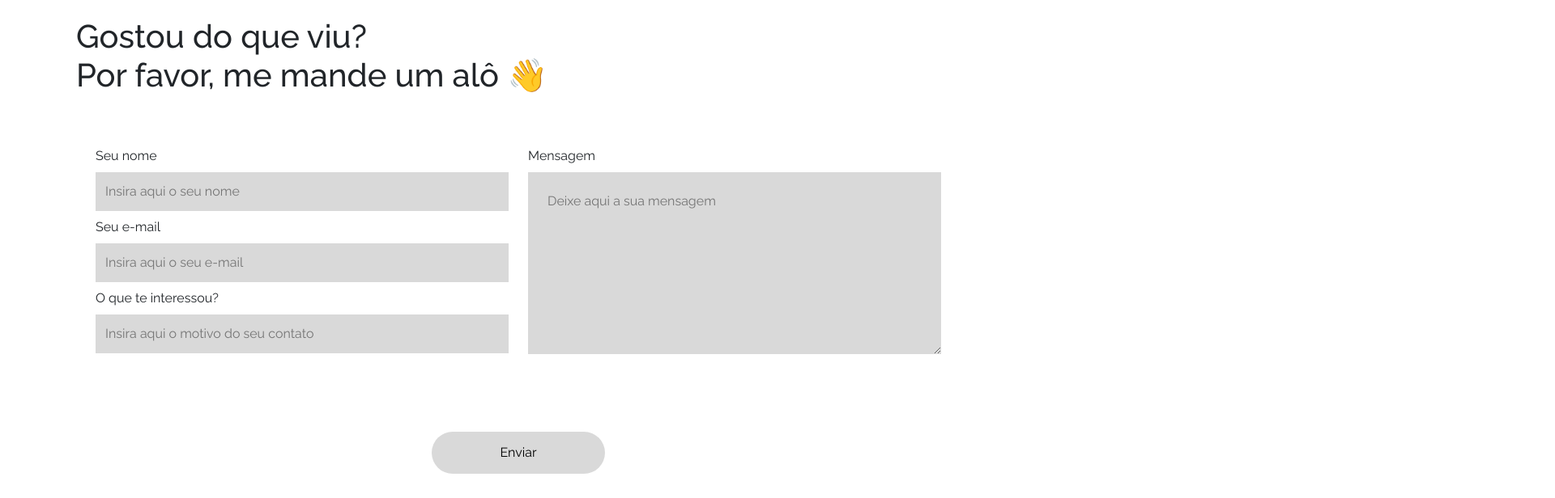
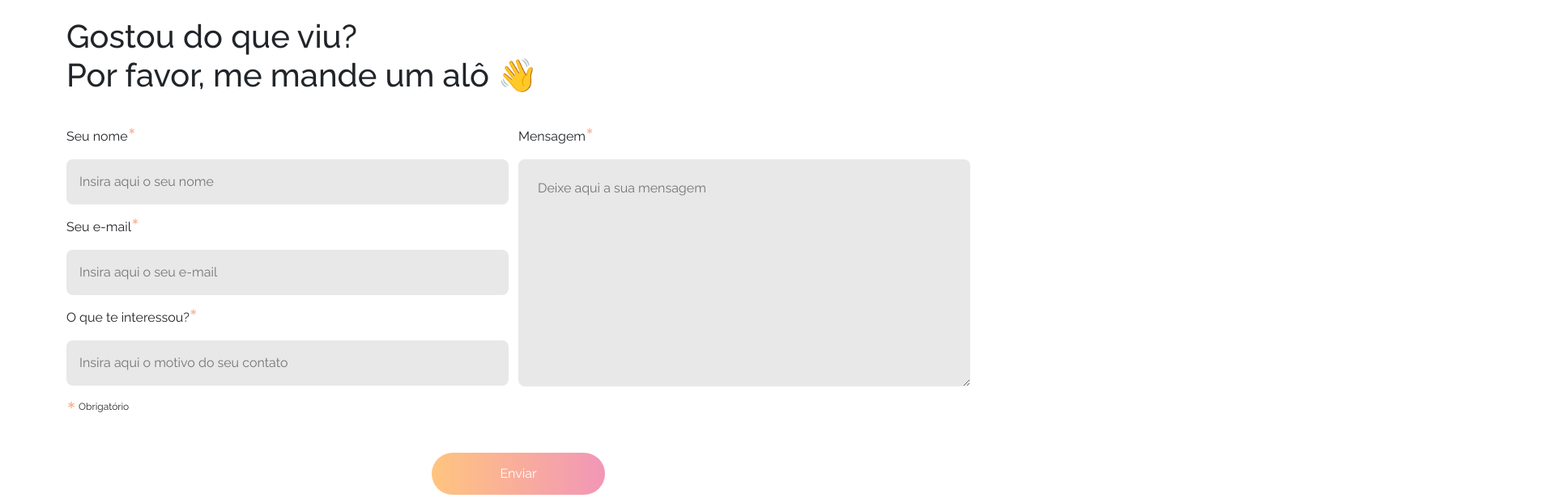
Before and after one commit to raqueldebiase/MeuWebsite, an Angular app: page / in a window 1280 px wide. Shown: the part 1920-2536 px from the top of the page at 81% size, 1920 px wide, since content can reach past the window. Built offline with nearby package versions, Linux system fonts and the light colour scheme.

Commit message:
add novo estilo form

```diff
--- a/src/app/formulario/formulario.component.css
+++ b/src/app/formulario/formulario.component.css
@@ -1,27 +1,61 @@
 form input, select {
   border: none;
-  background-color: #D9D9D9;
-  padding: 12px 12px;
+  background-color: rgba(217, 217, 217, 0.6);
+  padding: 16px 16px;
+  border-radius: 8px;
+}
 
+form label {
+  position: relative;
 }
 
 form textarea {
   border: none;
-  background-color: #D9D9D9;
-  height: 225px !important;
+  background-color: rgba(217, 217, 217, 0.6); /* Cor com 80% de opacidade */
+  height: 281px !important;
   padding: 24px;
+  border-radius: 8px;
+}
+
+form .coluna1 span,
+form .coluna2 span{
+  font-size: 10px;
+  color: #FAB396;
+  position: absolute;
+}
+
+form span{
+  font-size: 12px;
+  color: #FAB396;
+
 }
 
 form button {
-  background-color: #D9D9D9;
+  background: linear-gradient(to right, rgba(255, 138, 0, 0.5), rgba(229, 46, 113, 0.5));
   border: none;
   border-radius: 50px;
   padding: 14px 84px;
   font-weight: 400;
+  color: #fff;
 }
 
 form button:hover {
-  background: linear-gradient(to right, rgba(255, 138, 0, 0.5), rgba(229, 46, 113, 0.5));
-  color: #F8F9FA;
-  font-weight: 700;
+  background: transparent;
+  box-shadow: 0 0 0 1px #ff8a00, 0 0 0 1px #e52e71;
+  outline: 2px solid transparent;
+  font-weight: 600;
+  background: linear-gradient(to right, #ff8a00, #e52e71);
+  -webkit-background-clip: text;
+  background-clip: text;
+  color: transparent; /* Torna o texto transparente para que o gradiente seja visível */
 }
+
+.coluna1 input{
+  margin-right: 12px;
+}
+
+@media screen and (max-width: 767px) {
+  .coluna1 input{
+    margin-right: 0px;
+  }
+}
--- a/src/app/formulario/formulario.component.html
+++ b/src/app/formulario/formulario.component.html
@@ -1,26 +1,35 @@
-<form [formGroup]="form" (ngSubmit)="onSubmit()" class="row">
-  <div class="col-12 my-3 my-md-5">
+<form [formGroup]="form" (ngSubmit)="onSubmit()" class="row form">
+  <div class="col-12 mt-3 my-md-3">
     <div class="row">
-      <div class="col-12 col-md-6">
+      <div class="col-12 col-md-6 coluna1">
         <div class="d-grid ">
-          <label class="my-2">Seu nome </label>
+          <label class="my-3">Seu nome <span class="material-symbols-outlined">
+              emergency
+            </span></label>
           <input formControlName="name" type="text" id="nome" name="nome" placeholder="Insira aqui o seu nome" required>
         </div>
         <div class="d-grid ">
-          <label class="my-2">Seu e-mail </label>
+          <label class="my-3">Seu e-mail <span class="material-symbols-outlined">
+              emergency
+            </span></label>
           <input formControlName="email" type="email" id="email" name="email" placeholder="Insira aqui o seu e-mail" required>
         </div>
         <div class="d-grid ">
-          <label class="my-2">O que te interessou? </label>
+          <label class="my-3">O que te interessou? <span class="material-symbols-outlined">
+              emergency
+            </span></label>
           <input formControlName="interest" type="text" id="interested" name="interested" placeholder="Insira aqui o motivo do seu contato" required>
         </div>
       </div>
-      <div class="col-12 col-md-6 d-grid">
-        <label class="message my-2">Mensagem</label>
+      <div class="col-12 col-md-6 d-grid coluna2">
+        <label class="message my-3">Mensagem <span class="material-symbols-outlined">
+            emergency
+          </span></label>
         <textarea formControlName="message" id="mensagem" name="mensagem" rows="4" placeholder="Deixe aqui a sua mensagem" required></textarea>
       </div>
     </div>
   </div>
+  <p style="font-size: 12px;"><span class="material-symbols-outlined">emergency</span> Obrigatório</p>
   <div class="col-12 text-center my-5">
     <ng-container *ngIf="!mostrarMensagem; else mensagemEnviada">
       <button type="submit">Enviar</button>
--- a/src/styles.css
+++ b/src/styles.css
@@ -66,6 +66,11 @@
     margin-right: 0px;
   }
 
+  .row > * {
+    padding-left: 0px !important;
+    padding-right: 0px!important;
+  }
+
   * {
     font-family: "Raleway", sans-serif;
   }
```
Also changed, not shown: src/assets/images/github -white.svg (added).
